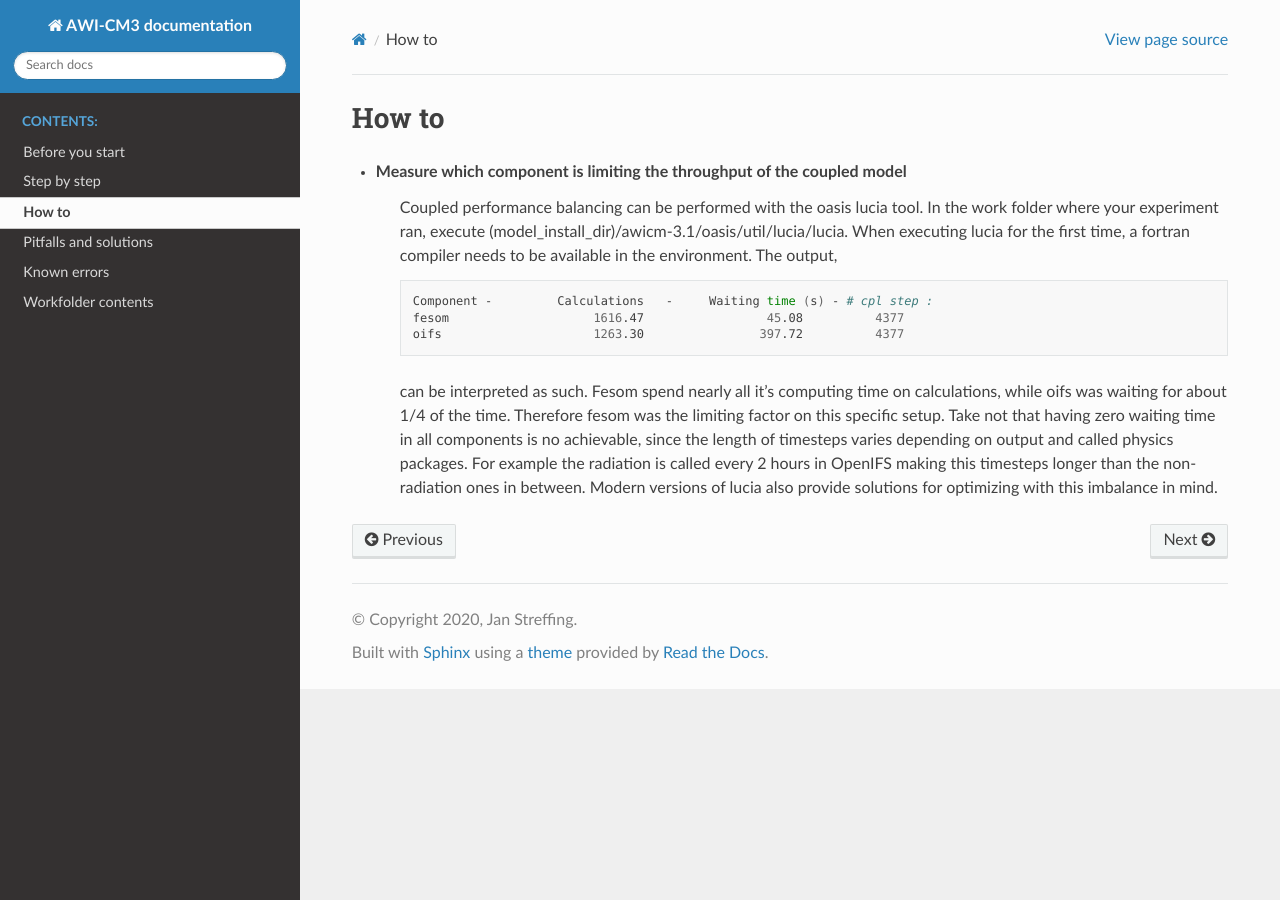
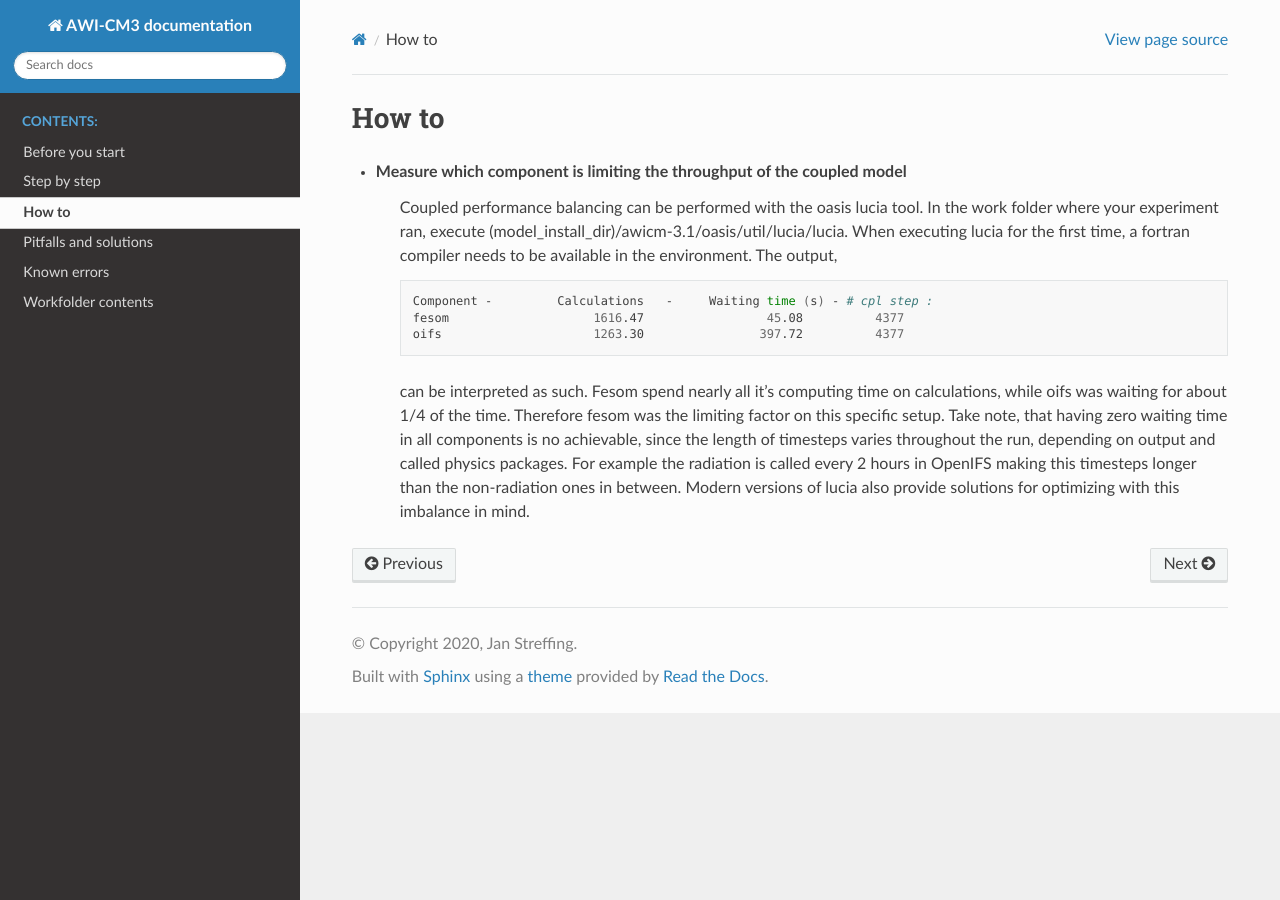
Before and after one commit to AWI-ESM/documentation_AWI-CM3, a Sphinx documentation site: the page built from source/how_to.rst, in a window 1280 px wide. Built offline with Sphinx 7.4.7 and the Read the Docs theme 2.0.0, drawn with Linux system fonts in a browser that asks for light colours.

Commit message:
Update how_to.rst

```diff
--- a/source/how_to.rst
+++ b/source/how_to.rst
@@ -15,4 +15,4 @@ How to
 
    ..
 
-   can be interpreted as such. Fesom spend nearly all it's computing time on calculations, while oifs was waiting for about 1/4 of the time. Therefore fesom was the   limiting factor on this specific setup. Take not that having zero waiting time in all components is no achievable, since the length of timesteps varies depending on output and called physics packages. For example the radiation is called every 2 hours in OpenIFS making this timesteps longer than the non-radiation ones in between. Modern versions of lucia also provide solutions for optimizing with this imbalance in mind.
+   can be interpreted as such. Fesom spend nearly all it's computing time on calculations, while oifs was waiting for about 1/4 of the time. Therefore fesom was the   limiting factor on this specific setup. Take note, that having zero waiting time in all components is no achievable, since the length of timesteps varies throughout the run, depending on output and called physics packages. For example the radiation is called every 2 hours in OpenIFS making this timesteps longer than the non-radiation ones in between. Modern versions of lucia also provide solutions for optimizing with this imbalance in mind.
```
